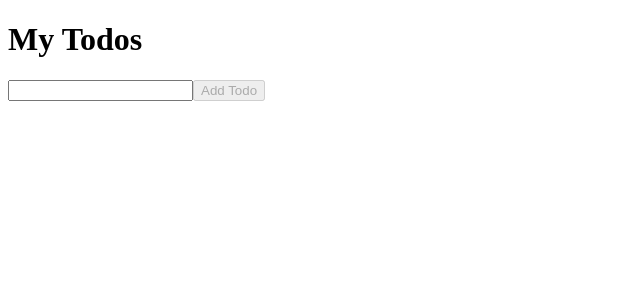
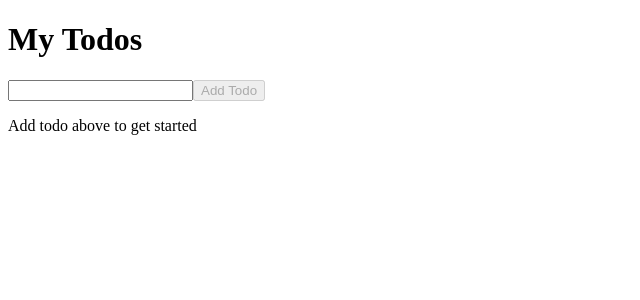
Before and after one commit to Blanquitta/todo-list, a React (Vite) app: page / in a window 1280 px wide. Shown: the top 300 px of the page, without its empty margins (0-640 px from the left). Built offline with nearby package versions, Linux system fonts and the light colour scheme.

Commit message:
lesson-05-forms

```diff
--- a/src/App.jsx
+++ b/src/App.jsx
@@ -2,22 +2,13 @@
 // // import './App.css'
 import {useState} from 'react';
 import TodoForm from './TodoForm.jsx';
+import TodoList from './TodoList.jsx';
 
 
   function App() {
   const [todos, setTodos] = useState([]);
 
-  function  completeTodo(id) {
-  setTodoList((prev) =>
-    prev.map((todo) =>
 
-
-    todo.id === id
-      ? { ...todo, isCompleted: true }
-      : todo
-)
-);
-}
 function addTodo(title) {
     const newTodo = {
       id: Date.now (),
@@ -28,14 +19,26 @@ function addTodo(title) {
     setTodos(previous => [newTodo, ...previous]);
 
   }
+function  completeTodo(id) {
+  const updatedTodos = todos.map((todo)=>
+   todo.id === id
+      ? { ...todo, isCompleted: true }
+      : todo
+  )
+      setTodos(updatedTodos)
 
+}
  return (
-    <div>
+    <>
       <h1>My Todos</h1>
 
       <TodoForm onAddTodo={addTodo} />
+      <TodoList
+      TodoList={TodoList}
+      oncompleteTodo={completeTodo}
 
-    </div>
+    />
+    </>
   );
 }
 
--- a/src/TodoForm.jsx
+++ b/src/TodoForm.jsx
@@ -11,15 +11,14 @@ function TodoForm({ onAddTodo }) {
 
   const handleAddTodo = (event) => {
     event.preventDefault();
-    // onAddTodo(inputRef.current.value);
-     const handleAddTodo = (event) => {
-    event.preventDefault();
+
+
 
     onAddTodo(workingTodoTitle);
     setWorkingTodoTitle("");
   };
 
- };
+
 
   return (
   <form onSubmit={handleAddTodo}>
--- a/src/TodoList.jsx
+++ b/src/TodoList.jsx
@@ -1,16 +1,17 @@
 
 import TodoListItem from "./TodoListItem";
 
-function TodoList({ todoList }) {
-const filteredTodoList = todoList.filter(
+function TodoList({ todoList, onCompleteTodo }) {
+
+    const filteredTodoList = (todoList || []).filter(
     (todo) => !todo.isCompleted
   );
-return
+
+  return (
     filteredTodoList.length === 0 ? (
       <p>Add todo above to get started</p>
     ) : (
       <ul>
-
         {filteredTodoList.map((todo) => (
           <TodoListItem
             key={todo.id}
@@ -18,9 +19,9 @@ return
             onCompleteTodo={onCompleteTodo}
           />
         ))}
-
       </ul>
-
+    )
   );
 }
+
 export default TodoList;
```
Lines whose indentation alone changed are shown as unchanged.
